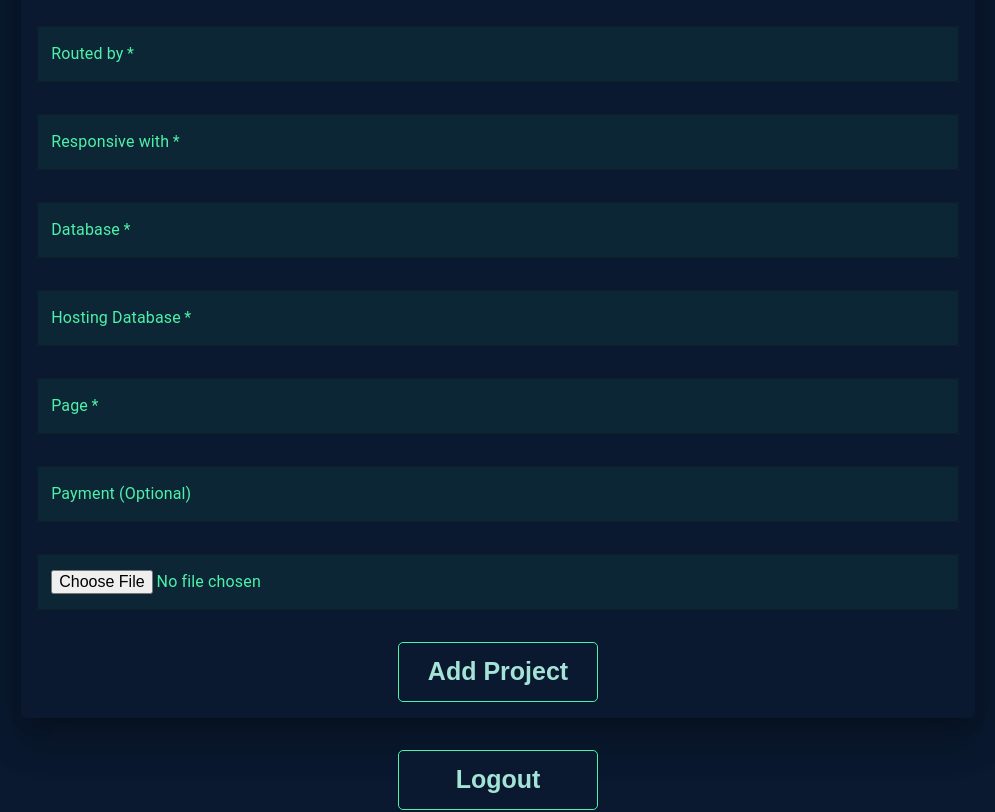
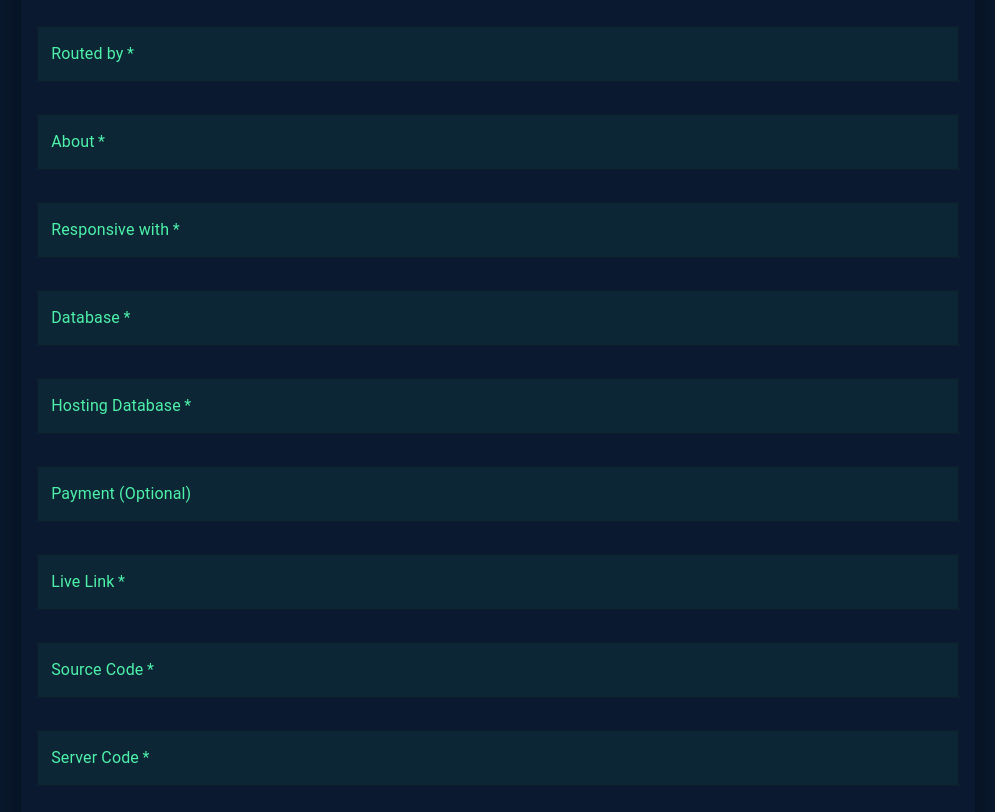
Before and after one commit to ano201/myPortfolio, a React (Create React App) app: page /management in a window 1280 px wide. Shown: the part 840-1652 px from the top of the page, without its empty margins (142-1137 px from the left). Built offline with nearby package versions, Linux system fonts and the light colour scheme; no server answers; sample sign-in values are in the browser's storage.

Commit message:
starting Project

```diff
--- a/src/Pages/AllProjects/AllProjects/AllProjects.js
+++ b/src/Pages/AllProjects/AllProjects/AllProjects.js
@@ -1,17 +1,45 @@
-import React from 'react';
-import { Box, Typography } from '@mui/material';
+import React, { useEffect, useState } from "react";
+import { Box, Grid, Typography } from "@mui/material";
 
 const AllProjects = () => {
+  const [projects, setProjects] = useState([]);
+  useEffect(() => {
+    fetch("http://localhost:5000/projects")
+      .then((res) => res.json())
+      .then((data) => {
+        setProjects(data);
+      });
+  }, []);
   return (
-        <Box id='allProjects' sx={{ flexGrow: 1, mt: '10rem' }}>
+    <Box id="allProjects" sx={{ flexGrow: 1, mt: "10rem" }}>
       <Typography
         variant="h1"
         component="div"
-                sx={{ flexGrow: 1, textAlign: { xs: 'center', sm: 'center', md: 'left' }, my: { xs: '2rem', sm: '2rem' } }}
-                className='light-text'
+        sx={{
+          flexGrow: 1,
+          textAlign: { xs: "center", sm: "center", md: "left" },
+          my: { xs: "2rem", sm: "2rem" },
+        }}
+        className="light-text"
       >
         All Projects
       </Typography>
+      <Grid>
+        {projects.map((project) => (
+          <Typography
+            variant="h6"
+            component="div"
+            sx={{
+              flexGrow: 1,
+              textAlign: { xs: "center", sm: "center", md: "left" },
+              my: { xs: "2rem", sm: "2rem" },
+            }}
+            className="neon-text"
+          >
+            Projects
+          </Typography>
+        ))}
+      </Grid>
     </Box>
   );
 };
--- a/src/Pages/Home/Projects/Projects.js
+++ b/src/Pages/Home/Projects/Projects.js
@@ -1,17 +1,45 @@
-import React from 'react';
-import { Box, Typography } from '@mui/material';
+import React, { useEffect, useState } from "react";
+import { Box, Grid, Typography } from "@mui/material";
 
 const Projects = () => {
+  const [projects, setProjects] = useState([]);
+  useEffect(() => {
+    fetch("http://localhost:5000/projects")
+      .then((res) => res.json())
+      .then((data) => {
+        setProjects(data);
+      });
+  }, []);
   return (
-        <Box sx={{ flexGrow: 1, mt: '10rem' }}>
+    <Box sx={{ flexGrow: 1, mt: "10rem" }}>
       <Typography
         variant="h3"
         component="div"
-                sx={{ flexGrow: 1, textAlign: { xs: 'center', sm: 'center', md: 'left' }, my: { xs: '2rem', sm: '2rem' } }}
-                className='neon-text'
+        sx={{
+          flexGrow: 1,
+          textAlign: { xs: "center", sm: "center", md: "left" },
+          my: { xs: "2rem", sm: "2rem" },
+        }}
+        className="neon-text"
       >
         Projects
       </Typography>
+      <Grid>
+        {projects.map((project) => (
+          <Typography
+            variant="h6"
+            component="div"
+            sx={{
+              flexGrow: 1,
+              textAlign: { xs: "center", sm: "center", md: "left" },
+              my: { xs: "2rem", sm: "2rem" },
+            }}
+            className="neon-text"
+          >
+            Projects
+          </Typography>
+        ))}
+      </Grid>
     </Box>
   );
 };
--- a/src/Pages/Management/AddProject/AddProject.js
+++ b/src/Pages/Management/AddProject/AddProject.js
@@ -49,12 +49,14 @@ const AddProject = () => {
     formData.append("adminWork", projectData.adminWork);
     formData.append("authentication", projectData.authentication);
     formData.append("routing", projectData.routing);
-    formData.append("madeBy", projectData.madeBy);
+    formData.append("about", projectData.about);
     formData.append("responsive", projectData.responsive);
     formData.append("database", projectData.database);
     formData.append("hostingDatabase", projectData.hostingDatabase);
-    formData.append("page", projectData.page);
     formData.append("payment", projectData.payment);
+    formData.append("live", projectData.live);
+    formData.append("sourceCode", projectData.sourceCode);
+    formData.append("serverCode", projectData.serverCode);
     formData.append("file", file);
 
     fetch("http://localhost:5000/projects", {
@@ -145,6 +147,16 @@ const AddProject = () => {
               required
             />
             <TextField
+              label="About"
+              className={classes.root}
+              InputProps={{ style: { color: "#4df1aa" } }}
+              InputLabelProps={{ style: { color: "#4df1aa" } }}
+              variant="outlined"
+              onBlur={handleonBlur}
+              name="about"
+              required
+            />
+            <TextField
               label="Responsive with"
               className={classes.root}
               InputProps={{ style: { color: "#4df1aa" } }}
@@ -175,16 +187,6 @@ const AddProject = () => {
               required
             />
             <TextField
-              label="Page"
-              className={classes.root}
-              InputProps={{ style: { color: "#4df1aa" } }}
-              InputLabelProps={{ style: { color: "#4df1aa" } }}
-              variant="outlined"
-              onBlur={handleonBlur}
-              name="page"
-              required
-            />
-            <TextField
               label="Payment (Optional)"
               className={classes.root}
               InputProps={{ style: { color: "#4df1aa" } }}
@@ -192,6 +194,36 @@ const AddProject = () => {
               variant="outlined"
               onBlur={handleonBlur}
               name="payment"
+            />
+            <TextField
+              label="Live Link"
+              className={classes.root}
+              InputProps={{ style: { color: "#4df1aa" } }}
+              InputLabelProps={{ style: { color: "#4df1aa" } }}
+              variant="outlined"
+              onBlur={handleonBlur}
+              name="live"
+              required
+            />
+            <TextField
+              label="Source Code"
+              className={classes.root}
+              InputProps={{ style: { color: "#4df1aa" } }}
+              InputLabelProps={{ style: { color: "#4df1aa" } }}
+              variant="outlined"
+              onBlur={handleonBlur}
+              name="sourceCode"
+              required
+            />
+            <TextField
+              label="Server Code"
+              className={classes.root}
+              InputProps={{ style: { color: "#4df1aa" } }}
+              InputLabelProps={{ style: { color: "#4df1aa" } }}
+              variant="outlined"
+              onBlur={handleonBlur}
+              name="serverCode"
+              required
             />
 
             <TextField
```
Lines whose indentation alone changed are shown as unchanged.
